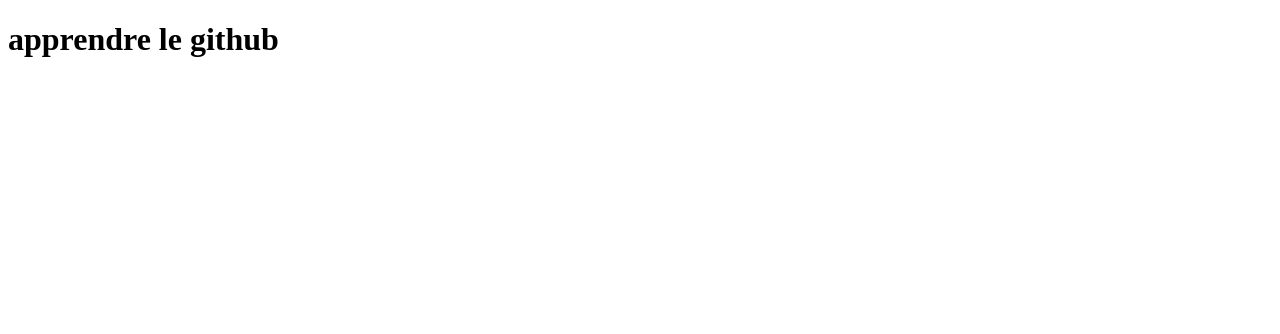
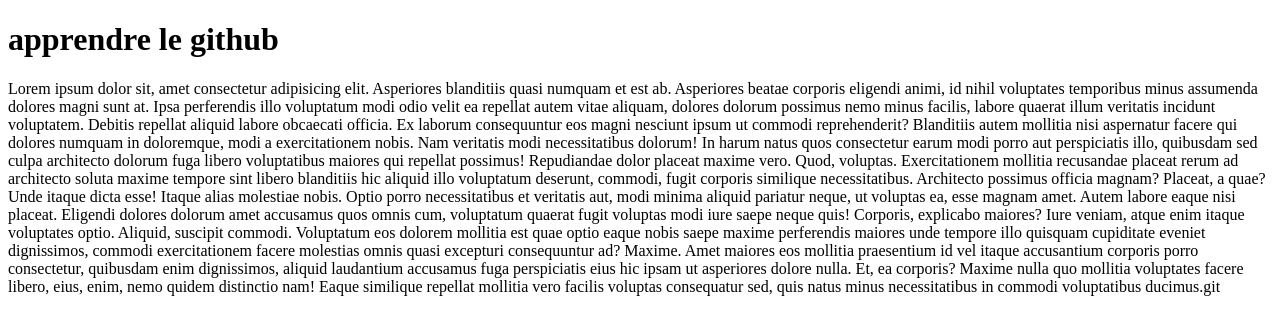
Before and after one commit to targuicoder/githublearning, a plain HTML site: page index.html in a window 1280 px wide. Drawn offline with Linux system fonts and the light colour scheme.

Commit message:
deuxieme essai

```diff
--- a/index.html
+++ b/index.html
@@ -7,5 +7,16 @@
 </head>
 <body>
     <h1>apprendre le github</h1>
+    <p>Lorem ipsum dolor sit, amet consectetur adipisicing elit. Asperiores blanditiis quasi numquam et est ab. Asperiores beatae corporis eligendi animi, id nihil voluptates temporibus minus assumenda dolores magni sunt at.
+    Ipsa perferendis illo voluptatum modi odio velit ea repellat autem vitae aliquam, dolores dolorum possimus nemo minus facilis, labore quaerat illum veritatis incidunt voluptatem. Debitis repellat aliquid labore obcaecati officia.
+    Ex laborum consequuntur eos magni nesciunt ipsum ut commodi reprehenderit? Blanditiis autem mollitia nisi aspernatur facere qui dolores numquam in doloremque, modi a exercitationem nobis. Nam veritatis modi necessitatibus dolorum!
+    In harum natus quos consectetur earum modi porro aut perspiciatis illo, quibusdam sed culpa architecto dolorum fuga libero voluptatibus maiores qui repellat possimus! Repudiandae dolor placeat maxime vero. Quod, voluptas.
+    Exercitationem mollitia recusandae placeat rerum ad architecto soluta maxime tempore sint libero blanditiis hic aliquid illo voluptatum deserunt, commodi, fugit corporis similique necessitatibus. Architecto possimus officia magnam? Placeat, a quae?
+    Unde itaque dicta esse! Itaque alias molestiae nobis. Optio porro necessitatibus et veritatis aut, modi minima aliquid pariatur neque, ut voluptas ea, esse magnam amet. Autem labore eaque nisi placeat.
+    Eligendi dolores dolorum amet accusamus quos omnis cum, voluptatum quaerat fugit voluptas modi iure saepe neque quis! Corporis, explicabo maiores? Iure veniam, atque enim itaque voluptates optio. Aliquid, suscipit commodi.
+    Voluptatum eos dolorem mollitia est quae optio eaque nobis saepe maxime perferendis maiores unde tempore illo quisquam cupiditate eveniet dignissimos, commodi exercitationem facere molestias omnis quasi excepturi consequuntur ad? Maxime.
+    Amet maiores eos mollitia praesentium id vel itaque accusantium corporis porro consectetur, quibusdam enim dignissimos, aliquid laudantium accusamus fuga perspiciatis eius hic ipsam ut asperiores dolore nulla. Et, ea corporis?
+    Maxime nulla quo mollitia voluptates facere libero, eius, enim, nemo quidem distinctio nam! Eaque similique repellat mollitia vero facilis voluptas consequatur sed, quis natus minus necessitatibus in commodi voluptatibus ducimus.git
+    </p>
 </body>
 </html>
```
